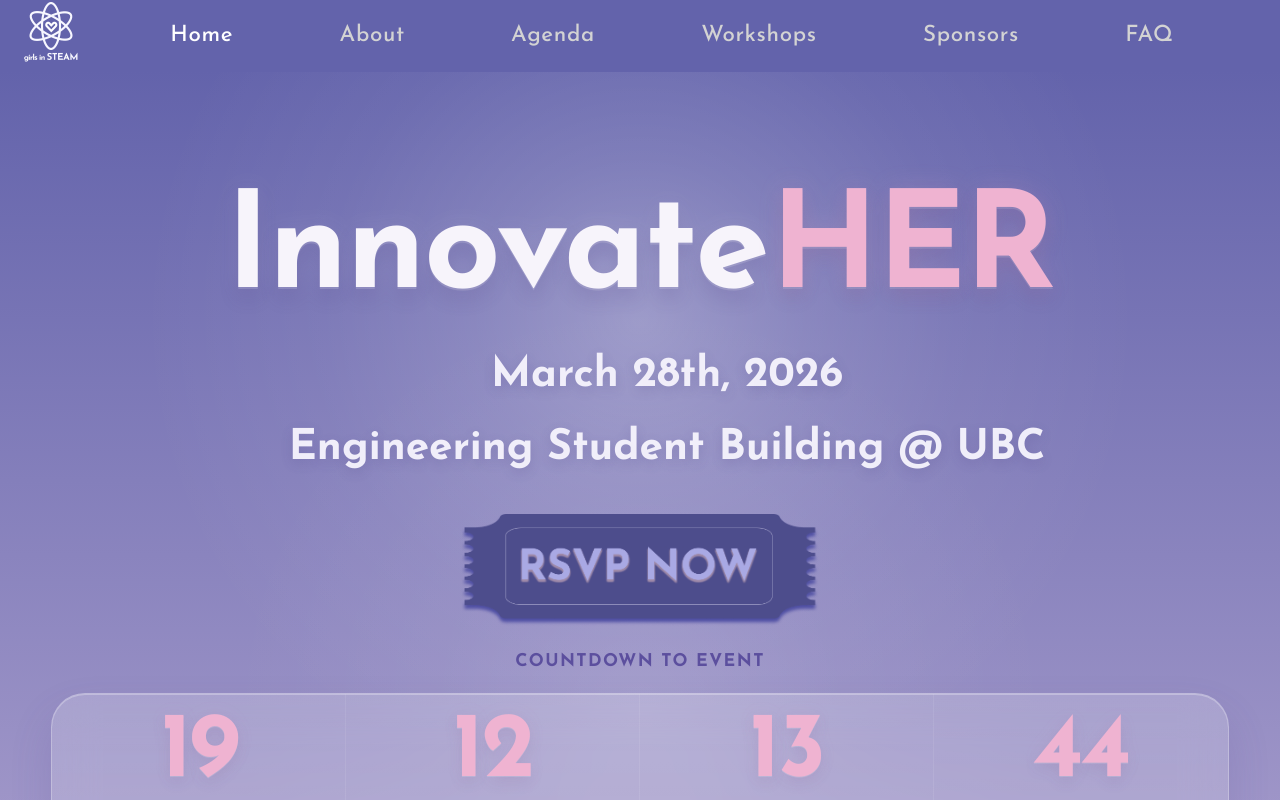
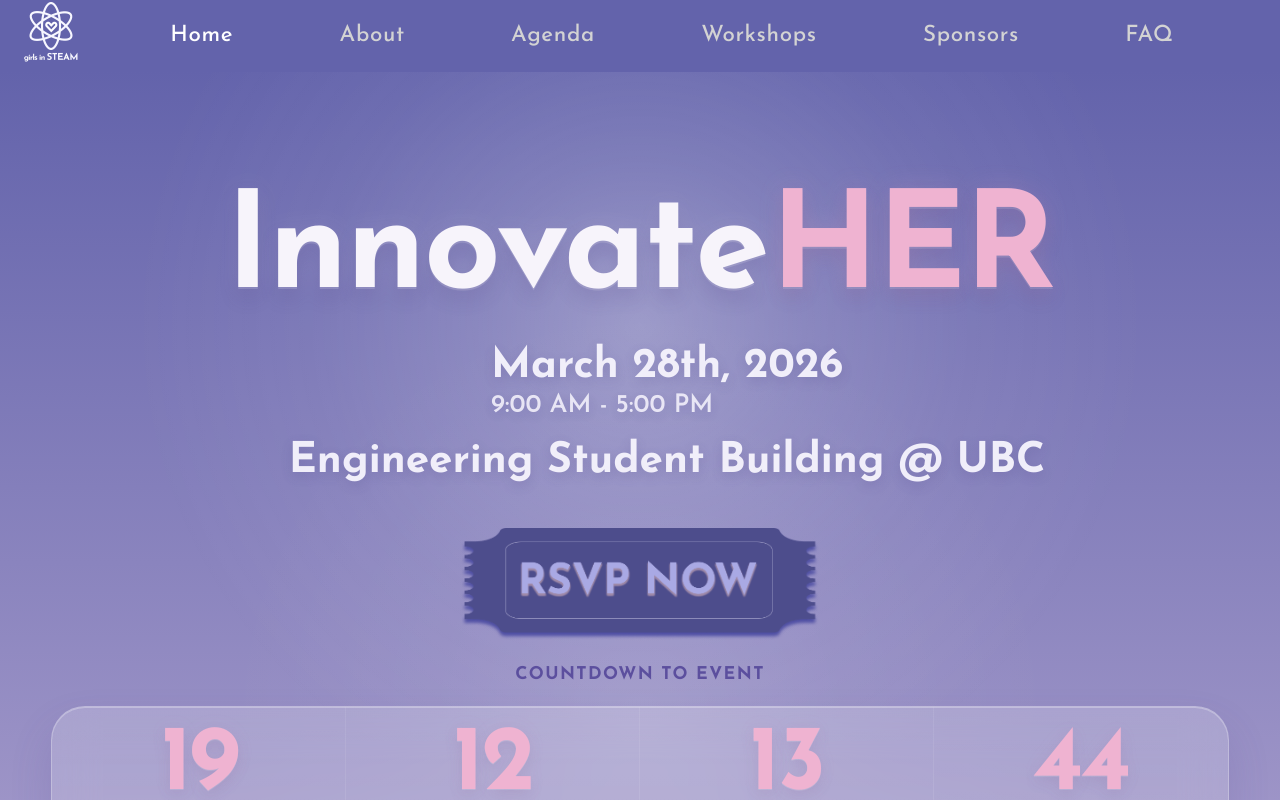
Before and after one commit to cassiemojar/gis-conference-website-2026, a React (Vite) app: page / in a window 1280 px wide. Shown: the top 800 px of the page. Built offline with nearby package versions, Linux system fonts and the light colour scheme; some icons are missing; a web font is replaced by a local one.

Commit message:
Added time to Hero

```diff
--- a/src/sections/Hero.jsx
+++ b/src/sections/Hero.jsx
@@ -58,11 +58,17 @@ function Hero() {
         <div className="hero-meta">
           <div className="hero-meta-row">
             <CalendarMonthOutlinedIcon className="hero-meta-icon" />
-            <span>March 28th, 2026</span>
+
+            <div className="hero-date-time-text">
+              <span>March 28th, 2026
+              </span>
+              <span className="hero-event-time">9:00 AM - 5:00 PM</span>
+            </div>
           </div>
 
           <div className="hero-meta-row">
             <LocationOnOutlinedIcon className="hero-meta-icon" />
+
             <a
               href="https://maps.ubc.ca/?code=ESC"
               target="_blank"
@@ -79,7 +85,6 @@ function Hero() {
           target="_blank"
           rel="noopener noreferrer"
           className="hero-ticket-link"
-            aria-label="RSVP Now"
         >
           <img
             src={ticket}
--- a/src/styles/Hero.css
+++ b/src/styles/Hero.css
@@ -86,6 +86,21 @@
     font-weight: 700;
     color: rgba(245, 242, 252, 0.96);
     text-shadow: 0 4px 12px rgba(77, 63, 136, 0.2);
+  }
+
+  .hero-date-time-text {
+    display: flex;
+    flex-direction: column;
+    align-items: flex-start;
+    line-height: 1.1;
+  }
+
+  .hero-event-time {
+    font-family: "Josefin Sans", sans-serif;
+    font-size: clamp(1rem, 2vw, 1.8rem);
+    font-weight: 600;
+    opacity: 0.9;
+    margin-top: 2px;
   }
 
   .hero-meta-icon {
```
Lines whose indentation alone changed are shown as unchanged.
